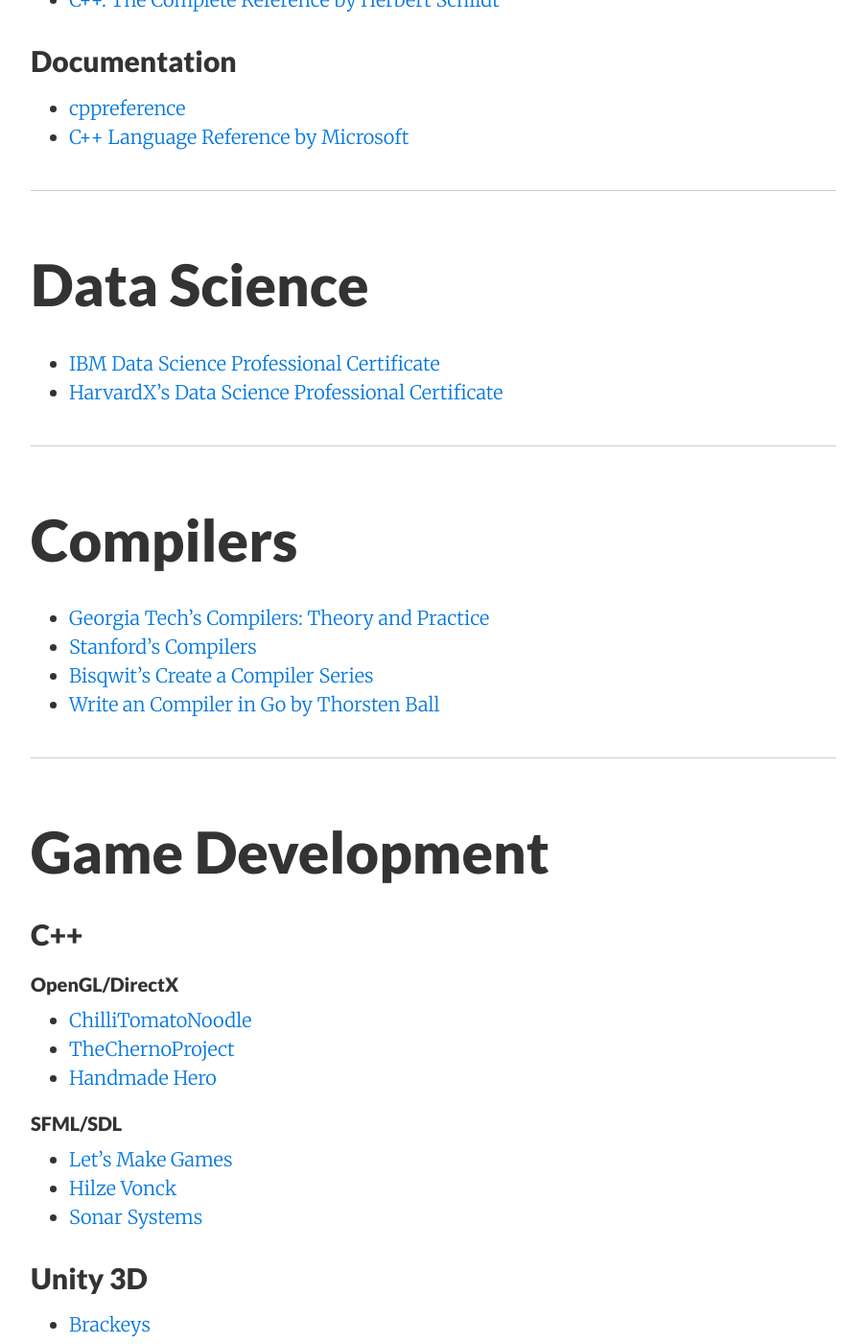
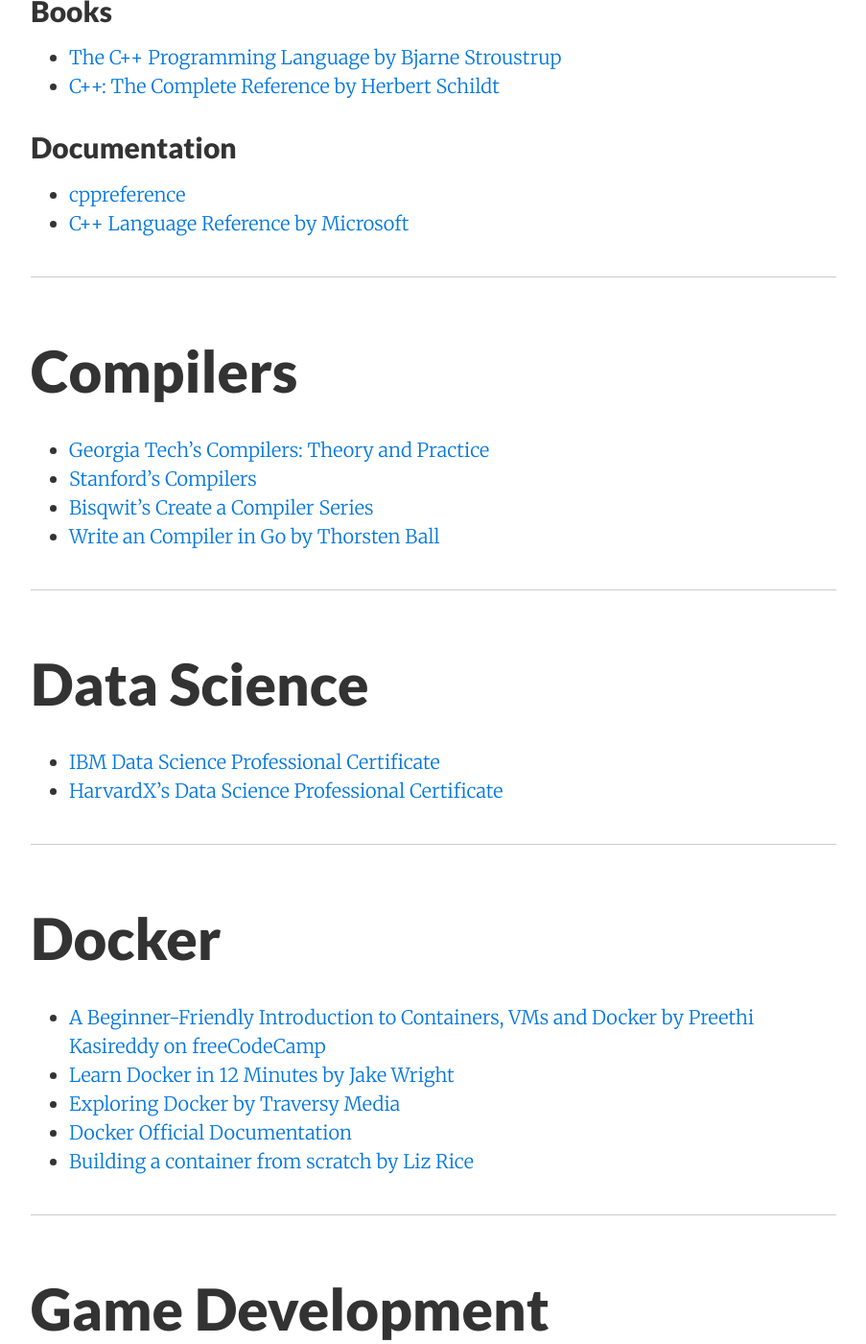
Before and after one commit to RohitAwate/rohitawate.github.io, a Jekyll site: the page built from learning.md, in a window 1280 px wide and 1400 px high, scrolled down 3422 px. Shown: the whole window at 96% size, without its empty margins (188-1091 px from the left). Built offline with Jekyll 4.4.1, drawn with Linux system fonts in a browser that asks for light colours; some of the changed text lies outside the part shown.

Commit message:
Fix topic order,  add new topics

```diff
--- a/learning.md
+++ b/learning.md
@@ -79,17 +79,27 @@
 - [C++ Language Reference by Microsoft](https://docs.microsoft.com/en-us/cpp/cpp/cpp-language-reference?view=vs-2019)
 
 ---
+
+# Compilers
+- [Georgia Tech's Compilers: Theory and Practice](https://www.udacity.com/course/compilers-theory-and-practice--ud168)
+- [Stanford's Compilers](https://lagunita.stanford.edu/courses/Engineering/Compilers/Fall2014/about)
+- [Bisqwit's Create a Compiler Series](https://www.youtube.com/playlist?list=PLzLzYGEbdY5n9ITKUqOuRjXkRU5tMW2Sd)
+- [Write an Compiler in Go by Thorsten Ball](https://compilerbook.com/)
+
+---
+
 # Data Science
 - [IBM Data Science Professional Certificate](https://www.coursera.org/specializations/ibm-data-science-professional-certificate)
 - [HarvardX's Data Science Professional Certificate](https://www.edx.org/professional-certificate/harvardx-data-science)
 
 ---
 
-# Compilers
-- [Georgia Tech's Compilers: Theory and Practice](https://www.udacity.com/course/compilers-theory-and-practice--ud168)
-- [Stanford's Compilers](https://lagunita.stanford.edu/courses/Engineering/Compilers/Fall2014/about)
-- [Bisqwit's Create a Compiler Series](https://www.youtube.com/playlist?list=PLzLzYGEbdY5n9ITKUqOuRjXkRU5tMW2Sd)
-- [Write an Compiler in Go by Thorsten Ball](https://compilerbook.com/)
+# Docker
+- [A Beginner-Friendly Introduction to Containers, VMs and Docker by Preethi Kasireddy on freeCodeCamp](https://www.freecodecamp.org/news/a-beginner-friendly-introduction-to-containers-vms-and-docker-79a9e3e119b/)
+- [Learn Docker in 12 Minutes by Jake Wright](https://www.youtube.com/watch?v=YFl2mCHdv24)
+- [Exploring Docker by Traversy Media](https://www.youtube.com/watch?v=Kyx2PsuwomE)
+- [Docker Official Documentation](https://docs.docker.com/)
+- [Building a container from scratch by Liz Rice](https://www.youtube.com/watch?v=Utf-A4rODH8)
 
 ---
 
@@ -159,8 +169,16 @@
 
 ---
 
+# Git and GitHub
+- [Git Tutorial by Corey Schafer](https://www.youtube.com/playlist?list=PL-osiE80TeTuRUfjRe54Eea17-YfnOOAx)
+- [Git and GitHub Crash Course by Traversy Media](https://www.youtube.com/watch?v=SWYqp7iY_Tc)
+- [Interactive Git Tutorial](https://www.katacoda.com/courses/git)
+- [Interactive Tutorial on Git Branching](https://learngitbranching.js.org/)
+
+---
+
 # Interpreters & Bytecode Virtual Machines
-- [Crafting Interpreters by Robert Nystrom](http://www.craftinginterpreters.com/)
+- [Crafting Interpreters by Robert Nystrom](http://www.craftinginterpreters.com/) _(cannot recommend this gem enough)_
 - [Write an Interpreter in Go by Thorsten Ball](https://interpreterbook.com/)
 - [So You Want to Build a Language VM by Fletcher Haynes](https://blog.subnetzero.io/post/building-language-vm-part-00/)
 - [Simple Interpreter by Ruslan Spivak](https://ruslanspivak.com/lsbasi-part1/)
@@ -214,6 +232,12 @@
 - [University of Washington's Machine Learning Specialization](https://www.coursera.org/specializations/machine-learning)
 - [MITx's Machine Learning with Python: From Linear Models to Deep Learning](https://courses.edx.org/courses/course-v1:MITx+6.86x+1T2019/course/)
 - [StatQuest's Machine Learning Series](https://www.youtube.com/playlist?list=PLblh5JKOoLUICTaGLRoHQDuF_7q2GfuJF)
+
+---
+
+# MongoDB
+- [MongoDB Tutorial by The Net Ninja](https://www.youtube.com/playlist?list=PL4cUxeGkcC9jpvoYriLI0bY8DOgWZfi6u)
+- [MongoDB Crash Course by Traversy Media](https://www.youtube.com/watch?v=-56x56UppqQ)
 
 ---
 
```
